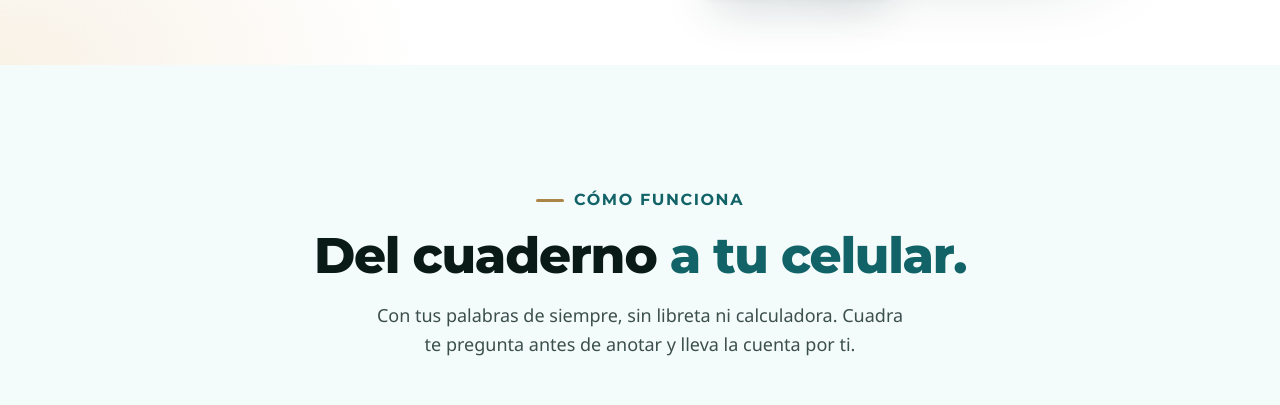
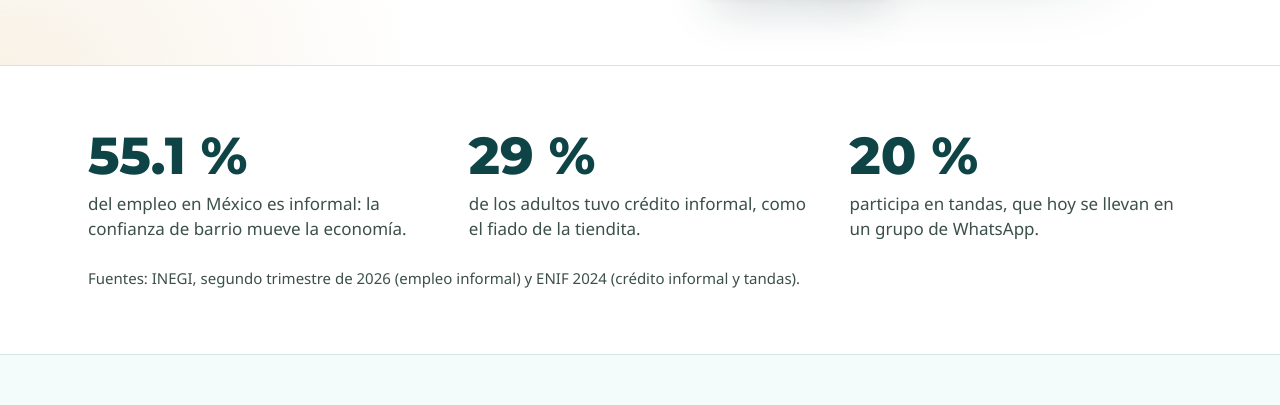
Before and after one commit to jordy-zvg/cuadra-demo-01, a website: page apps/api/public/landing.html in a window 1280 px wide. Shown: the part 863-1268 px from the top of the page. Drawn offline with Linux system fonts and the light colour scheme.

Commit message:
Landing: cifras de impacto con fuente y pregunta "¿Cuadra me presta dinero?"
- Franja bajo el inicio con 55.1 % de empleo informal (INEGI, 2T26), 29 % con crédito informal y 20 % en
  tandas (ENIF 2024), las mismas cifras y fuentes del README.
- Pregunta frecuente nueva: Cuadra no presta ni da crédito; el fiado es la cuenta que el negocio ya lleva.
- Revisada en escritorio y en celular (375 px, sin desbordes).

Co-Authored-By: Claude Opus 5.5 <noreply@anthropic.com>

```diff
--- a/apps/api/public/landing.html
+++ b/apps/api/public/landing.html
@@ -127,6 +127,13 @@ a{color:var(--accent)}
 /* Secciones */
 .sec{padding:clamp(72px,9vw,128px) 0}
 .sec.soft{background:var(--bg-soft)}
+/* Por qué importa: tres cifras con fuente */
+.stats{padding:clamp(40px,5vw,64px) 0;border-top:1px solid var(--line);border-bottom:1px solid var(--line)}
+.stats ul{list-style:none;margin:0;padding:0;display:grid;grid-template-columns:repeat(3,minmax(0,1fr));gap:clamp(20px,3vw,40px)}
+.stats b{display:block;font-family:var(--font-head);font-weight:800;font-size:clamp(36px,4.5vw,52px);line-height:1;color:var(--accent-strong)}
+.stats li span{display:block;margin-top:10px;font-size:17px;line-height:1.45;color:var(--ink-2)}
+.stats .src{margin:24px 0 0;font-size:15px;color:var(--ink-2)}
+@media (max-width:720px){.stats ul{grid-template-columns:1fr}}
 .eyebrow{display:inline-flex;align-items:center;gap:10px;font-family:var(--font-head);font-weight:700;font-size:16px;letter-spacing:.1em;text-transform:uppercase;color:var(--accent)}
 .eyebrow::before{content:"";width:28px;height:3px;border-radius:2px;background:var(--gold)}
 .sec h2{margin-top:16px;font-size:clamp(32px,4vw,50px);font-weight:800;max-width:20ch;text-wrap:balance}
@@ -307,6 +314,18 @@ footer{padding:56px 0 40px;font-size:16px;color:var(--ink-2)}
     </div>
   </section>
 
+  <!-- Por qué importa -->
+  <section class="stats" aria-label="Por qué importa">
+    <div class="wrap">
+      <ul>
+        <li><b>55.1&nbsp;%</b><span>del empleo en México es informal: la confianza de barrio mueve la economía.</span></li>
+        <li><b>29&nbsp;%</b><span>de los adultos tuvo crédito informal, como el fiado de la tiendita.</span></li>
+        <li><b>20&nbsp;%</b><span>participa en tandas, que hoy se llevan en un grupo de WhatsApp.</span></li>
+      </ul>
+      <p class="src">Fuentes: INEGI, segundo trimestre de 2026 (empleo informal) y ENIF 2024 (crédito informal y tandas).</p>
+    </div>
+  </section>
+
   <!-- Cómo funciona -->
   <section class="sec soft" id="como-funciona" aria-labelledby="t-como">
     <div class="wrap">
@@ -390,6 +409,7 @@ footer{padding:56px 0 40px;font-size:16px;color:var(--ink-2)}
       </div>
       <div class="faq">
         <details><summary>¿Cuadra guarda mi dinero?</summary><p class="a">No. Lo que te pagan llega a tu cuenta, no a Cuadra. Cuadra solo anota quién te debe, quién te pagó y a quién le pagaste.</p></details>
+        <details><summary>¿Cuadra me presta dinero o le da crédito a mis clientes?</summary><p class="a">No. Cuadra no presta ni da crédito. El fiado es la cuenta que tú ya llevas con tus clientes de confianza; Cuadra solo la anota y te ayuda a cobrarla. Cada pago va de banco a banco, directo a tu cuenta, y en las tandas, a la cuenta de quien le toca.</p></details>
         <details><summary>¿Mis clientes tienen que instalar algo?</summary><p class="a">No. Pagan desde la app de su banco: con la solicitud que les llega al celular o escaneando tu QR. No se registran en Cuadra.</p></details>
         <details><summary>¿Qué es CoDi?</summary><p class="a">Es el cobro digital de cuenta a cuenta. A tu cliente le llega una solicitud en la app de su banco que dura 6 minutos; al aceptarla, el dinero pasa a tu cuenta. Si vence, se la reenvías.</p></details>
         <details><summary>¿Qué pasa si me equivoco al anotar?</summary><p class="a">Antes de anotar, Cuadra siempre te pregunta «¿Está bien así?». Si algo está mal, tocas «No, cancelar» y no se anota nada.</p></details>
```
